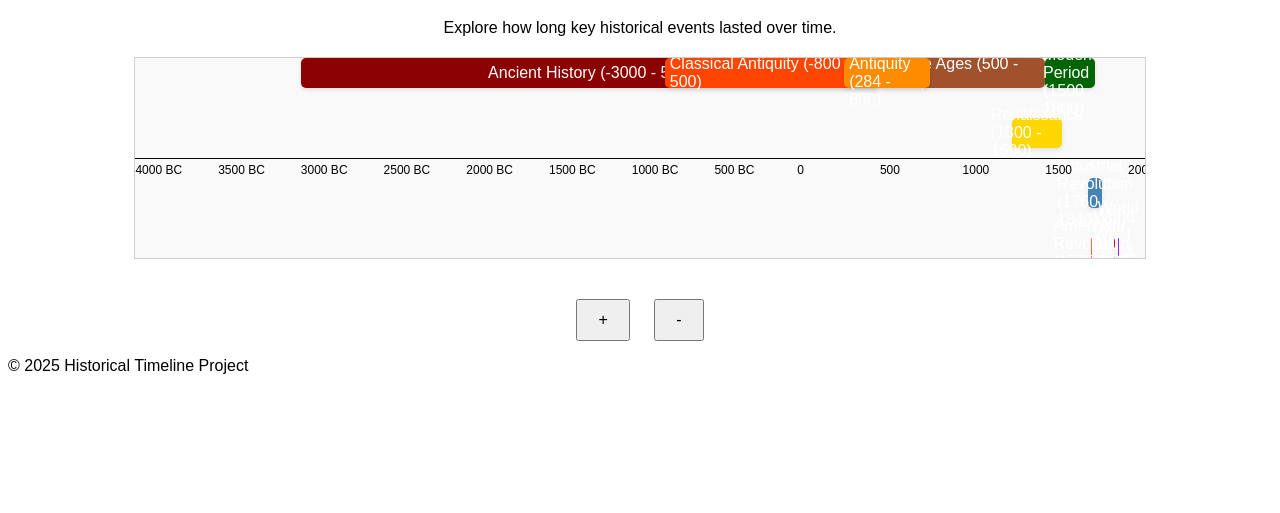
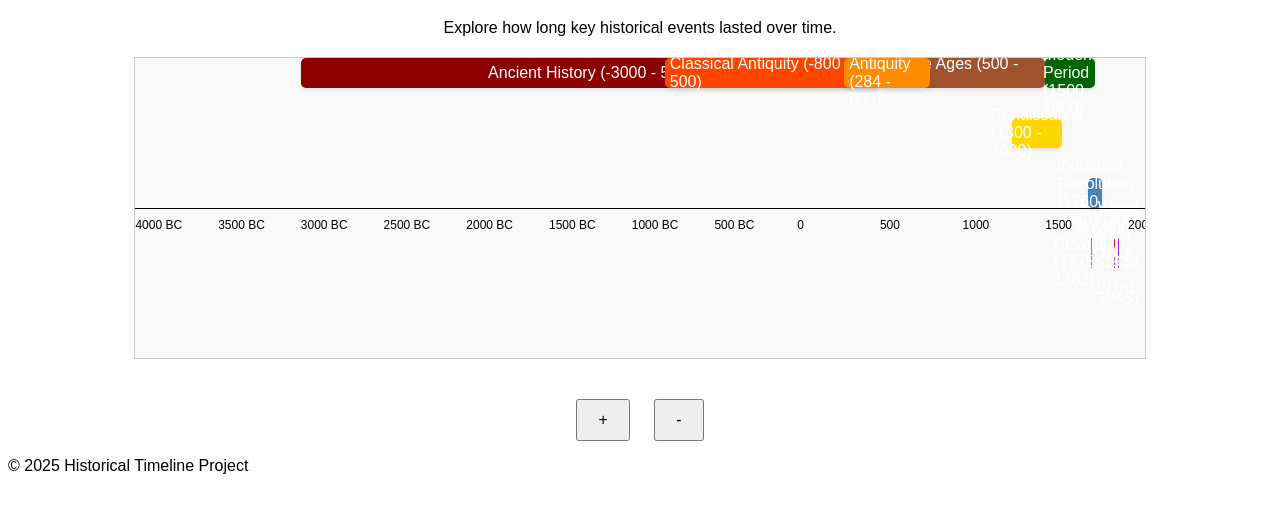
Before and after one commit to SolutionsAsService/HistoryTimeline, a plain HTML site: page index.html in a window 1280 px wide. Shown: the part 61-574 px from the top of the page. Drawn offline with Linux system fonts and the light colour scheme.

Commit message:
taller timeline

```diff
--- a/styles.css
+++ b/styles.css
@@ -15,7 +15,7 @@ header {
 
 .timeline-wrapper {
     position: relative;
-    height: 200px; /* Increase height to accommodate multiple rows */
+    height: 300px; /* Increase height to accommodate multiple rows */
     border: 1px solid #ccc;
     background-color: #f9f9f9;
     margin-bottom: 20px;
@@ -39,7 +39,7 @@ header {
 
 .marker {
     position: absolute;
-    top: 5px; /* Align with the reference line */
+    top: 10px; /* Align with the reference line */
     color: #000;
     font-size: 12px;
     white-space: nowrap;
```
